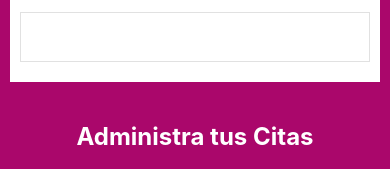
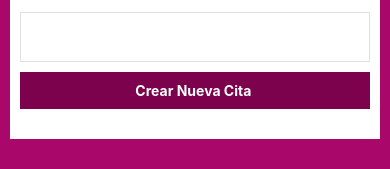
Before and after one commit to DanielGeek/react_native_proyectos, a React Native app in the folder citas/: screen / in a window 390 px wide. Shown: the part 599-768 px from the top of the page. Built offline with nearby package versions, Linux system fonts and the light colour scheme.

Commit message:
42. Agregando el Resto de State a los campos

```diff
--- a/citas/componentes/Formulario.js
+++ b/citas/componentes/Formulario.js
@@ -1,13 +1,16 @@
 /* eslint-disable prettier/prettier */
 import React, { useState } from 'react';
-import { Button, StyleSheet, Text, TextInput, View } from 'react-native';
+import { Button, StyleSheet, Text, TextInput, TouchableHighlight, View } from 'react-native';
 import DateTimePickerModal from 'react-native-modal-datetime-picker';
 import { getDateString } from './helpers/getFechaEs';
 
 export const Formulario = () => {
-
+    const [paciente, guardarPaciente] = useState('');
+    const [propietario, guardarPropietario] = useState('');
+    const [telefono, guardarTelefono] = useState('');
     const [fecha, guardarFecha] = useState('');
     const [hora, guardarHora] = useState('');
+    const [sintomas, guardarSintomas] = useState('');
 
     const [isDatePickerVisible, setDatePickerVisibility] = useState(false);
     const [isTimePickerVisible, setTimePickerVisibility] = useState(false);
@@ -40,6 +43,10 @@ export const Formulario = () => {
         hideTimePicker();
     };
 
+    // Crear nueva cita
+    const crearNuevaCita = () => {
+    };
+
     return (
         <>
             <View style={styles.formulario}>
@@ -47,21 +54,21 @@ export const Formulario = () => {
                     <Text style={styles.label}>Paciente:</Text>
                     <TextInput
                         style={styles.input}
-                        onChangeText={(texto) => console.log(texto)}
+                        onChangeText={(texto) => guardarPaciente(texto)}
                     />
                 </View>
                 <View>
                     <Text style={styles.label}>Dueño:</Text>
                     <TextInput
                         style={styles.input}
-                        onChangeText={(texto) => console.log(texto)}
+                        onChangeText={(texto) => guardarPropietario(texto)}
                     />
                 </View>
                 <View>
                     <Text style={styles.label}>Teléfono Contacto:</Text>
                     <TextInput
                         style={styles.input}
-                        onChangeText={(texto) => console.log(texto)}
+                        onChangeText={(texto) => guardarTelefono(texto)}
                         keyboardType="numeric"
                     />
                 </View>
@@ -101,8 +108,14 @@ export const Formulario = () => {
                     <TextInput
                         multiline
                         style={styles.input}
-                        onChangeText={(texto) => console.log(texto)}
+                        onChangeText={(texto) => guardarSintomas(texto)}
                     />
+                </View>
+
+                <View>
+                    <TouchableHighlight onPress={() => crearNuevaCita()} style={styles.btnSubmit}>
+                        <Text style={styles.textoSubmit}>Crear Nueva Cita </Text>
+                    </TouchableHighlight>
                 </View>
             </View>
         </>
@@ -128,4 +141,14 @@ const styles = StyleSheet.create({
         borderWidth: 1,
         borderStyle: 'solid',
     },
+    btnSubmit: {
+        padding: 10,
+        backgroundColor: '#7d024e',
+        marginVertical: 10,
+    },
+    textoSubmit: {
+        color: '#FFF',
+        fontWeight: 'bold',
+        textAlign: 'center',
+    },
 });
```
